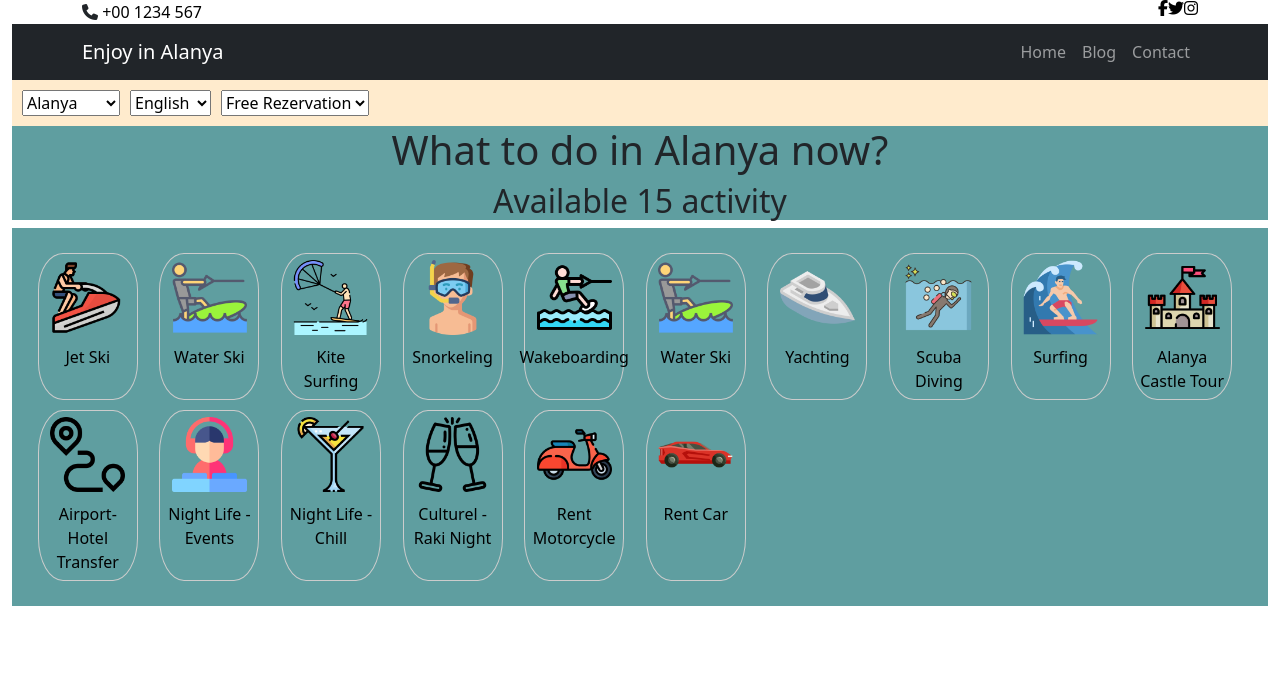
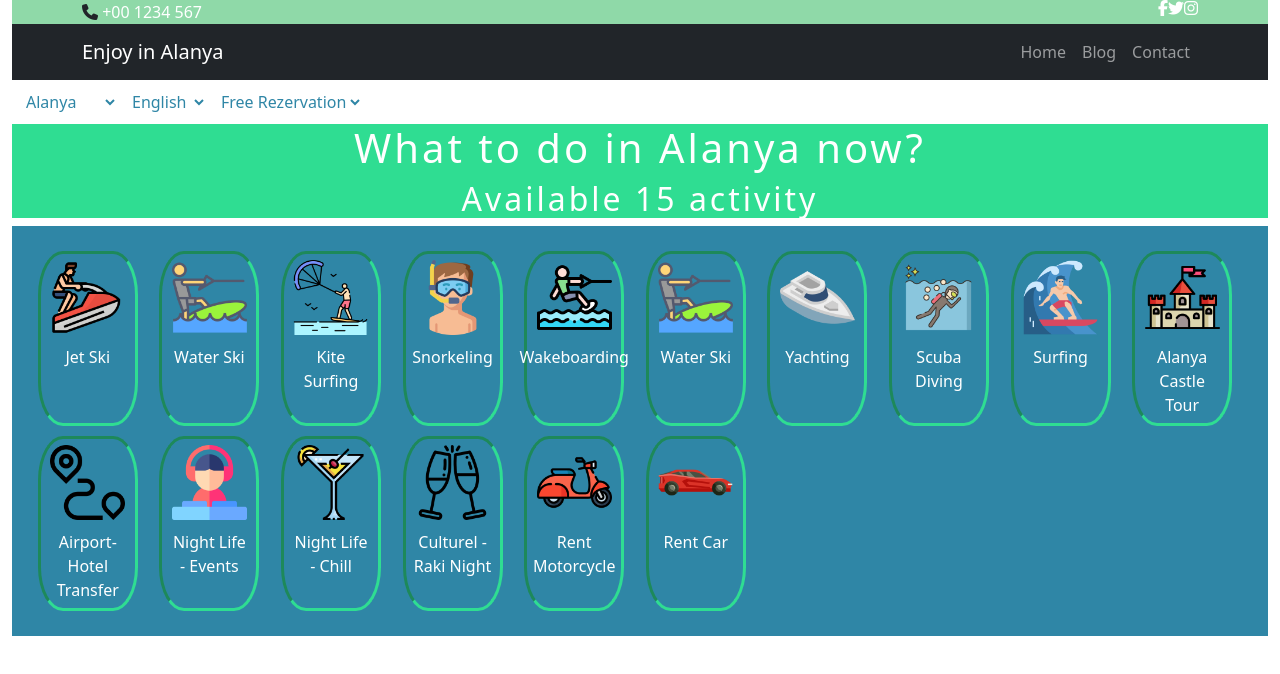
Before and after one commit to shilmiakbas/enjoyinalanya, a plain HTML site: page backup.html in a window 1280 px wide. Drawn offline with nearby package versions, Linux system fonts and the light colour scheme.

Commit message:
style update

```diff
--- a/style.css
+++ b/style.css
@@ -3,10 +3,13 @@
     -webkit-box-sizing: border-box;
 }
 
+#top-header {
+    background-color: #8FD9A8;
+}
+
 #header {
     display: block;
     overflow: auto;
-    background-color: blanchedalmond;
     padding: 10px;
 }
 
@@ -15,6 +18,10 @@
     align-items: center;
     align-content: space-between;
 }
+div > select {
+    color: black;
+}
+
 
 #welcome {
     display: flex;
@@ -33,12 +40,14 @@
 
 #call-to-action {
     text-align: center;
-    background-color: cadetblue;
-
+    background-color: #2FDD92;
+    color: white;
+    letter-spacing: 3px;
 }
 
+
 #activities {
-    background-color: cadetblue;
+    background-color: #2F86A6;
     display: grid;
     padding: 20px;
     grid-template-columns: repeat(auto-fill, 120px);
@@ -56,12 +65,13 @@
     padding: 6px;
     margin: 5px;
     cursor: pointer;
-    border: 1px solid #ccc !important;
+    border: 3px inset #2FDD92 !important;
     border-radius: 25%;
 }
 
 .activity-wrapper:hover {
     transform: scale(1.1);
+    border: 3px outset #F2F013 !important;
 }
 
 .disable {
@@ -71,6 +81,10 @@
 .name-wrapper {
     margin: 10px 0 0 0;
 }
+.name-wrapper a {
+    color: white;
+}
+
 
 .activity-image {
     width: 75px;
@@ -91,21 +105,32 @@
     font-size: 60px;
 }
 
+
+
 .logo span {
     padding: 0 5px 0 5px;
     border: 1px black solid;
 }
 
-.location {
+#location {
     float: right;
+    border: white;
+    background: white;
+    color: #2F86A6;
 }
 
-.language {
+#language {
     float: right;
+    border: white;
+    background: white;
+    color: #2F86A6;
 }
 
-.payment {
+#payment {
     float: right;
+    border: white;
+    background: white;
+    color: #2F86A6;
 }
 
 .big-text {
@@ -114,7 +139,7 @@
 
 a {
     text-decoration: none;
-    color: black;
+    color: white;
     font-size: 16px;
 }
 
```
Also changed, not shown: 1 other file.
